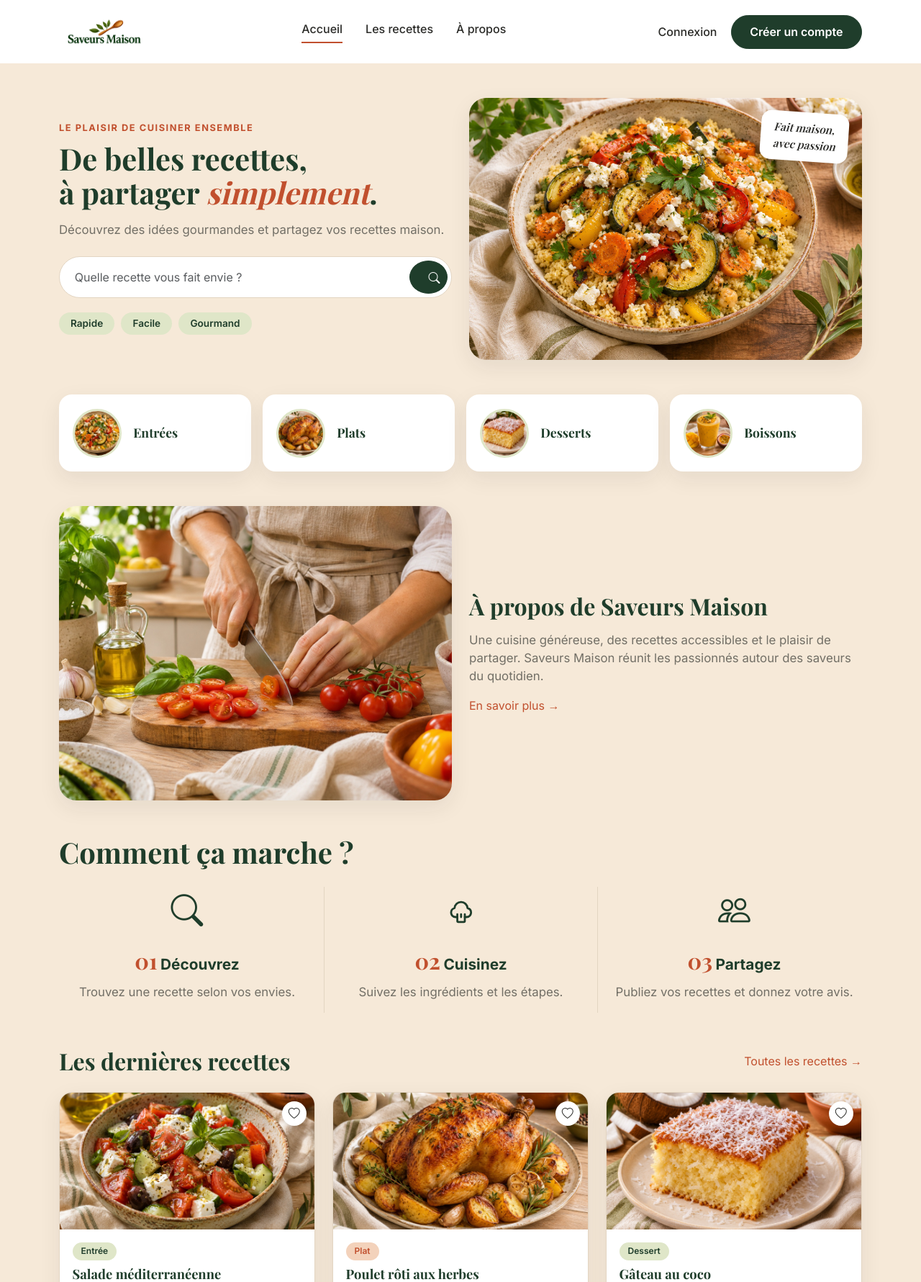
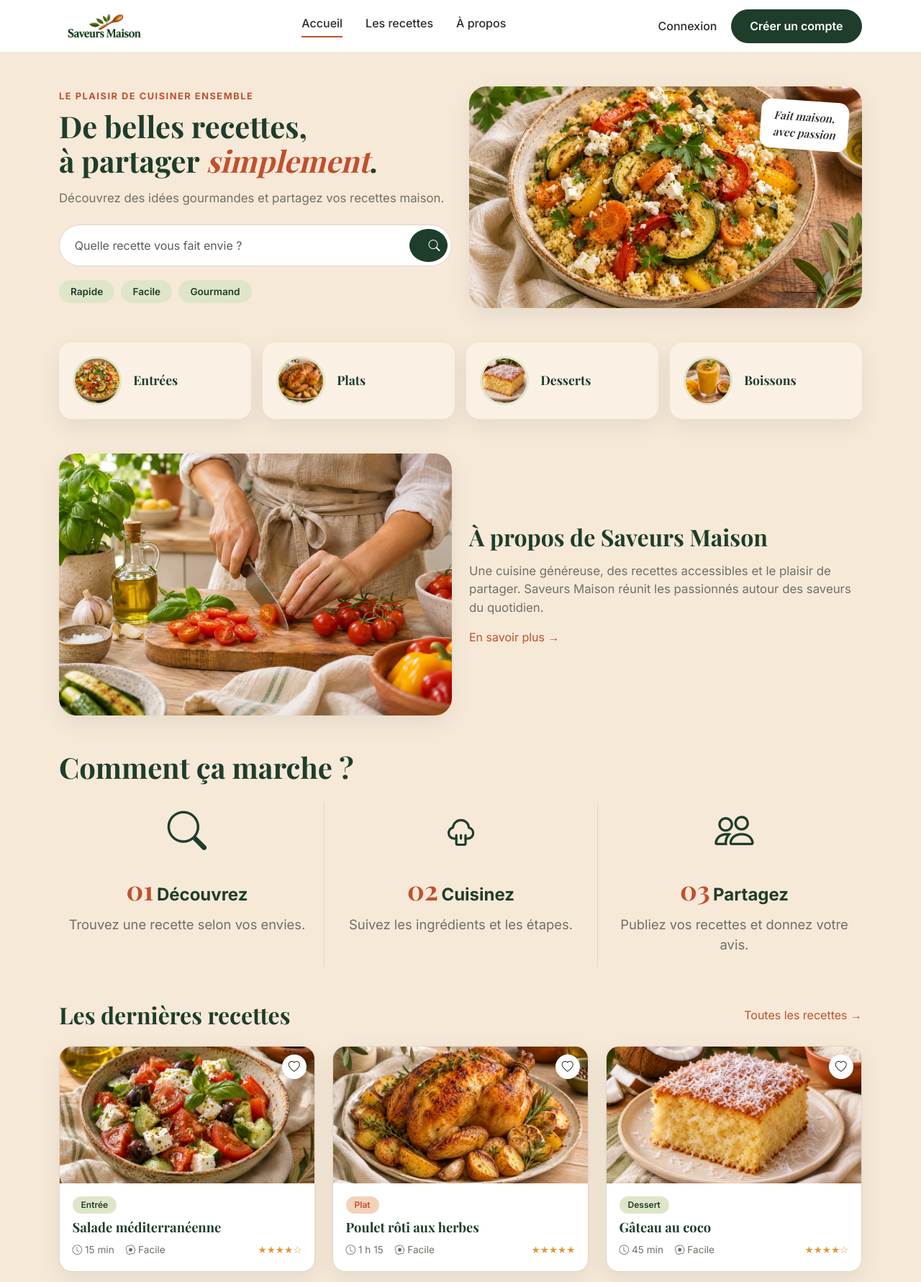
Before and after one commit to salma-akajou/Saveurs-Maison, a PHP site: page /public/accueil.html in a window 1280 px wide. Shown: the top 1781 px of the page at 72% size. Run offline with PHP 8.4, Linux system fonts and the light colour scheme; some web fonts are replaced.

Commit message:
Tighten home page proportions and auth cards per mockup comparison
- navbar: reduce vertical padding (was too tall)
- hero photo: wider crop (16:9) to shorten height and align with text column
- about photo: wider crop (3:2) instead of 4:3, shorter to match text block
- category cards: cream background instead of white, matching mockup
- comment-ca-marche: enlarge step numbers, icons, titles and text further
- cta banner photo: lighter mask fade so more of the photo is visible
- auth cards (inscription/connexion): reduce padding and field spacing,
  shorter visual min-height so the card is less tall and the photo shows
  more of its content instead of being over-cropped

```diff
--- a/Conception/maquettes/assets/css/style.css
+++ b/Conception/maquettes/assets/css/style.css
@@ -76,7 +76,7 @@ a:hover {
 /* ===== Header / navigation ===== */
 .site-header {
   background-color: #fff;
-  padding: 1.3rem 0;
+  padding: 0.8rem 0;
 }
 .site-logo {
   height: 42px;
@@ -157,7 +157,7 @@ a:hover {
 .hero-photo-wrap img {
   border-radius: 24px;
   width: 100%;
-  aspect-ratio: 3 / 2;
+  aspect-ratio: 16 / 9;
   height: auto;
   object-fit: cover;
   box-shadow: var(--shadow-soft);
@@ -179,7 +179,7 @@ a:hover {
 
 /* ===== Catégories ===== */
 .category-card {
-  background-color: #fff;
+  background-color: var(--cream-soft);
   border-radius: 18px;
   padding: 1.2rem;
   display: flex;
@@ -212,7 +212,7 @@ a:hover {
 .about-img {
   border-radius: 24px;
   width: 100%;
-  aspect-ratio: 4 / 3;
+  aspect-ratio: 3 / 2;
   object-fit: cover;
   box-shadow: var(--shadow-soft);
 }
@@ -226,30 +226,30 @@ a:hover {
   color: var(--terracotta);
   font-family: "Playfair Display", serif;
   font-weight: 700;
-  font-size: 1.9rem;
+  font-size: 2.3rem;
 }
 .step-icon {
   color: var(--green-dark);
-  font-size: 2.8rem;
+  font-size: 3.4rem;
   margin-bottom: 0.8rem;
   display: inline-block;
 }
 .step-icon svg {
-  width: 2.6rem;
-  height: 2.6rem;
+  width: 3.2rem;
+  height: 3.2rem;
   stroke: currentColor;
   fill: none;
-  stroke-width: 1.6;
+  stroke-width: 1.5;
   stroke-linecap: round;
   stroke-linejoin: round;
 }
 .step-title {
   color: var(--green-dark);
   font-weight: 700;
-  font-size: 1.3rem;
+  font-size: 1.5rem;
 }
 .step-text {
-  font-size: 1.05rem;
+  font-size: 1.15rem;
 }
 .step-divider {
   border-left: 1px solid var(--border-light);
@@ -353,8 +353,8 @@ a:hover {
   height: 100%;
   min-height: 280px;
   object-fit: cover;
-  -webkit-mask-image: linear-gradient(to right, transparent, #000 35%);
-  mask-image: linear-gradient(to right, transparent, #000 35%);
+  -webkit-mask-image: linear-gradient(to right, transparent, #000 12%);
+  mask-image: linear-gradient(to right, transparent, #000 12%);
 }
 
 /* ===== Footer ===== */
@@ -394,7 +394,7 @@ a:hover {
 .auth-page {
   background-color: var(--cream);
   min-height: 100vh;
-  padding: 2.5rem 1rem;
+  padding: 1.8rem 1rem;
 }
 .auth-logo {
   height: 46px;
@@ -413,7 +413,7 @@ a:hover {
 .auth-visual img {
   width: 100%;
   height: 100%;
-  min-height: 480px;
+  min-height: 360px;
   object-fit: cover;
 }
 .auth-visual-caption {
@@ -436,7 +436,16 @@ a:hover {
   margin-top: 0.8rem;
 }
 .auth-form-wrap {
-  padding: 3rem 2.8rem;
+  padding: 2.1rem 2.6rem;
+}
+.auth-form-wrap .mb-2 {
+  margin-bottom: 0.4rem !important;
+}
+.auth-form-wrap .mb-3 {
+  margin-bottom: 0.75rem !important;
+}
+.auth-form-wrap .mb-4 {
+  margin-bottom: 1rem !important;
 }
 .auth-eyebrow {
   color: var(--terracotta);
```
